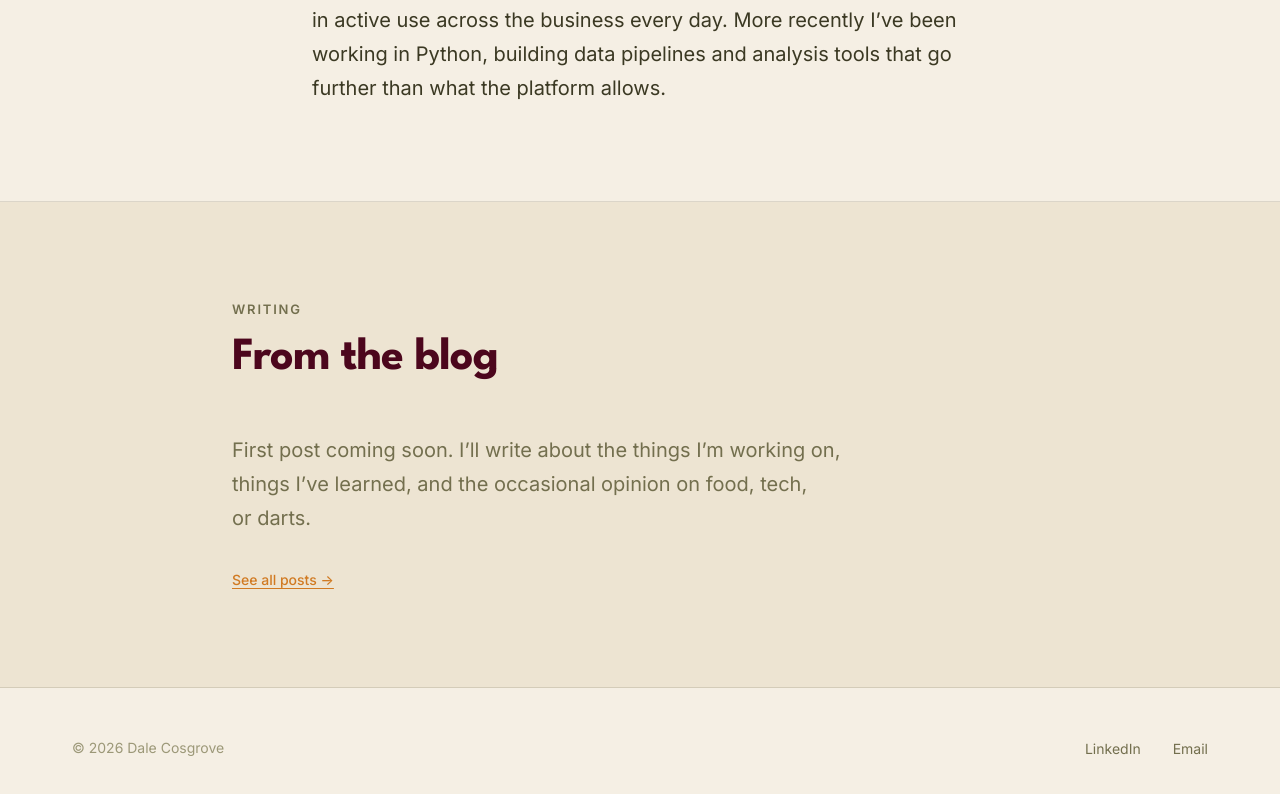
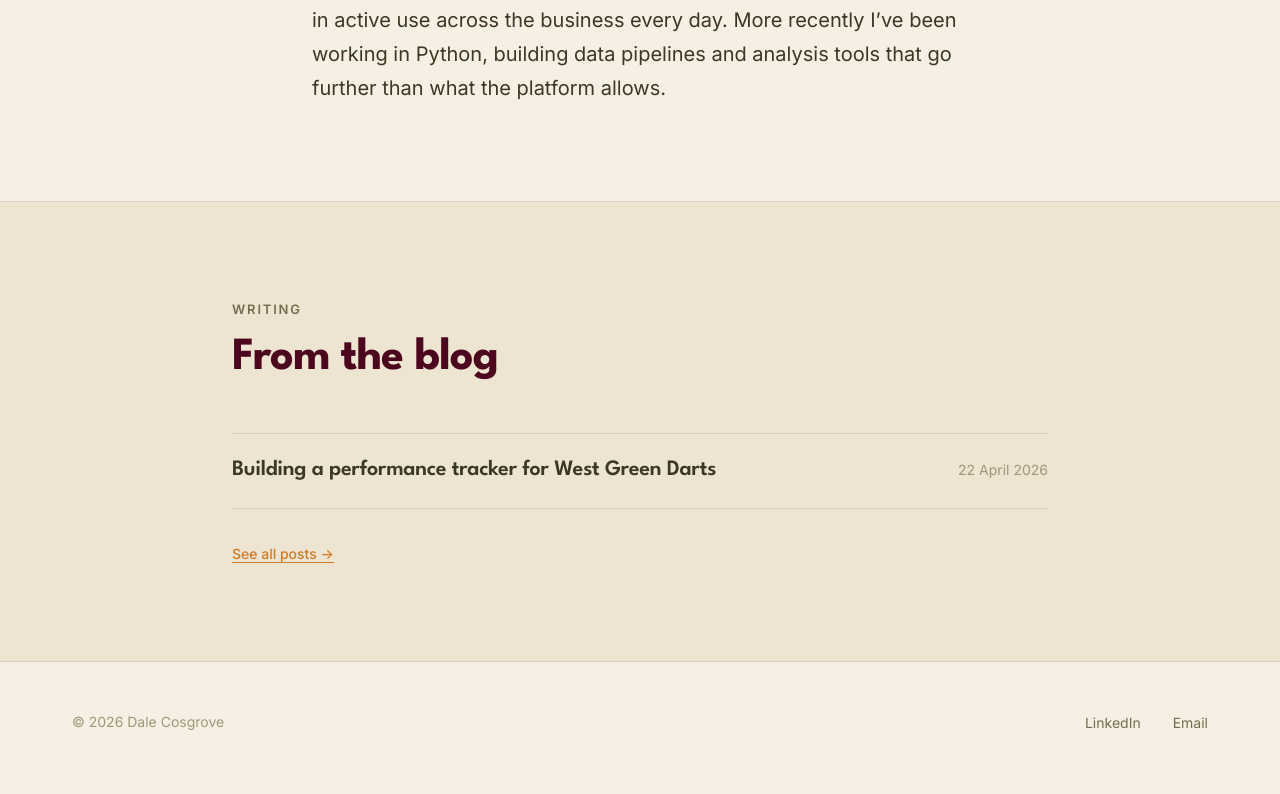
Before and after one commit to CosgroDev/Personal-v2, a Next.js app: page / in a window 1280 px wide. Shown: the part 3106-3900 px from the top of the page. Built offline with nearby package versions, Linux system fonts and the light colour scheme.

Commit message:
Show latest 3 blog posts live on homepage
Replaces the placeholder with real posts from getAllPosts(), falls back
to the placeholder text only if no posts exist yet.

https://claude.ai/code/session_01PY2onpCV1zqVKGFh612U8a

```diff
--- a/app/page.tsx
+++ b/app/page.tsx
@@ -1,5 +1,6 @@
 import type { Metadata } from 'next'
 import Link from 'next/link'
+import { getAllPosts, formatDate } from '@/lib/posts'
 
 export const metadata: Metadata = {
   title: 'Dale Cosgrove',
@@ -49,6 +50,7 @@ const sideProjects = [
 ]
 
 export default function Home() {
+  const latestPosts = getAllPosts().slice(0, 3)
   return (
     <>
       {/* ── Hero ── */}
@@ -144,10 +146,25 @@ export default function Home() {
         <div className="container container--text">
           <p className="eyebrow section-eyebrow">Writing</p>
           <h2 className="section-heading">From the blog</h2>
-          <p className="writing-empty">
-            First post coming soon. I&rsquo;ll write about the things I&rsquo;m working on,
-            things I&rsquo;ve learned, and the occasional opinion on food, tech, or darts.
-          </p>
+          {latestPosts.length > 0 ? (
+            <ol className="essay-list">
+              {latestPosts.map((post) => (
+                <li key={post.slug} className="essay-item">
+                  <Link href={`/writing/${post.slug}`} className="essay-title-link">
+                    {post.title}
+                  </Link>
+                  <time className="essay-date" dateTime={post.date}>
+                    {formatDate(post.date)}
+                  </time>
+                </li>
+              ))}
+            </ol>
+          ) : (
+            <p className="writing-empty">
+              First post coming soon. I&rsquo;ll write about the things I&rsquo;m working on,
+              things I&rsquo;ve learned, and the occasional opinion on food, tech, or darts.
+            </p>
+          )}
           <Link href="/writing" className="all-writing-link">
             See all posts&nbsp;&rarr;
           </Link>
```
